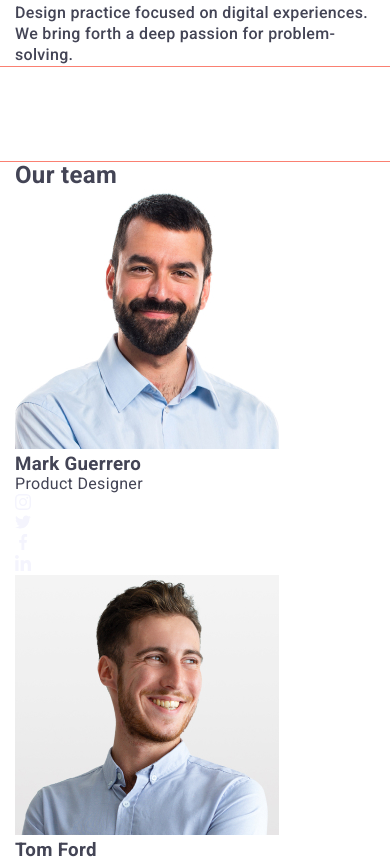
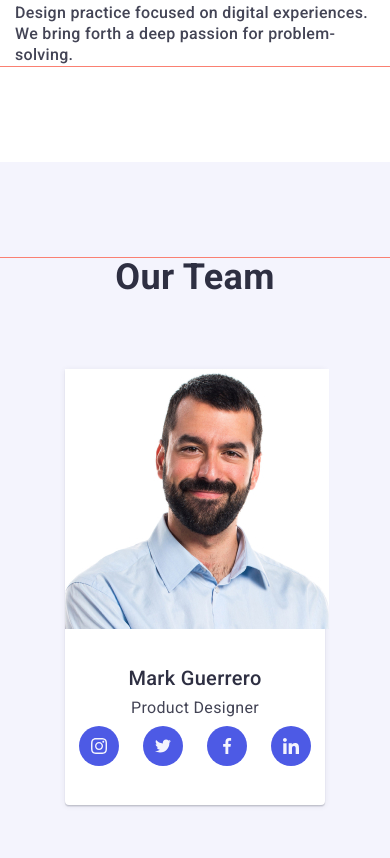
Before and after one commit to VitalinaShpir/Home-work-07, a plain HTML site: page index.html in a window 390 px wide. Shown: the part 1210-2068 px from the top of the page. Drawn offline with nearby package versions, Linux system fonts and the light colour scheme.

Commit message:
add team section

```diff
--- a/css/main.styles.css
+++ b/css/main.styles.css
@@ -176,6 +176,24 @@ p {
   justify-content: space-between;
 }
 
+/* ----------------HEADER MOBILE MENU----------------- */
+
+@media screen and (max-width: 767px) {
+  .mobile-menu {
+    position: fixed;
+    width: 100%;
+    height: 100%;
+    z-index: 1000;
+    top: 0;
+    left: 0;
+    background-color: var(--white-color);
+    box-shadow: 0px 2px 1px rgba(46, 47, 66, 0.08), 0px 1px 1px rgba(46, 47, 66, 0.16),
+      0px 1px 6px rgba(46, 47, 66, 0.08);
+  }
+
+}
+
+
 /**
 |============================
 | HERO SECTION STYLES
@@ -325,7 +343,6 @@ p {
     text-align: center;
     padding: 0px;
   }
-
 }
 
 @media screen and (min-width: 768px) {
@@ -337,29 +354,26 @@ p {
     margin: 0px 0px 8px 0px;
     padding: 0px;
   }
-
 }
 
 @media screen and (max-width: 767px) {
-  .benefits-item:not(:last-child){
+  .benefits-item:not(:last-child) {
     margin-bottom: 72px;
   }
-
 }
 
-
 @media screen and (min-width: 768px) {
-  .benefits-txt{
+  .benefits-txt {
     width: 356px;
   }
-  .benefits-list{
+  .benefits-list {
     display: flex;
     flex-wrap: wrap;
     gap: 24px;
   }
-.benefits-item:nth-child(-n + 2){
-  margin-bottom: 48px;
-}
+  .benefits-item:nth-child(-n + 2) {
+    margin-bottom: 48px;
+  }
 }
 
 /**
@@ -369,17 +383,109 @@ p {
 */
 
 @media screen and (max-width: 1199px) {
-.tasks {
-display: none;
+  .tasks {
+    display: none;
+  }
 }
-}
-
 
 /**
 |============================
 | TEAM SECTION STYLES
 |============================
 */
+@media screen and (max-width: 1199px) {
+  .team {
+    padding-top: 96px;
+    padding-bottom: 96px;
+    background-color: var(--light-bg-color);
+  }
+
+}
+
+@media screen and (max-width: 767px) {
+  .team-item {
+    display: block;
+    background-color: var(--white-color);
+    width: 260px;
+    height: 436px;
+    margin: 0 auto;
+    text-align: center;
+    align-items: center;
+    box-shadow: 0px 1px 6px rgba(46, 47, 66, 0.08), 0px 1px 1px rgba(46, 47, 66, 0.16),
+      0px 2px 1px rgba(46, 47, 66, 0.08);
+    border-radius: 0px 0px 4px 4px;
+}
+.team-item:not(:last-child) {
+  margin-bottom: 72px;
+}
+  }
+
+.section-title {
+  font-weight: 700;
+  font-size: 36px;
+  line-height: 1.1;
+  text-align: center;
+  text-transform: capitalize;
+  color: var(--dark-bg-color);
+  margin: 0px 0px 72px 0px;
+  padding: 0px;
+}
+
+.img {
+  display: block;
+  max-width: 100%;
+  height: auto;
+}
+.name-container {
+  padding-top: 32px;
+  padding-bottom: 32px;
+}
+.object-item {
+  font-weight: 500;
+  font-size: 20px;
+  line-height: 1.2;
+  color: var(--dark-bg-color);
+  margin: 0 0 8px 0;
+}
+.object-descr {
+  font-size: 16px;
+  line-height: 1.3;
+  color: var(--main-text-color);
+  margin: 0;
+  padding: 0px;
+}
+.social-list-link {
+  display: flex;
+  justify-content: center;
+  align-items: center;
+  width: 40px;
+  height: 40px;
+  background-color: var(--primary-brand-color);
+  border-radius: 50%;
+  transition: background-color var(--transition-effect);
+}
+.social-list-link:hover,
+.social-list-link:focus {
+  background-color: var(--pressed-state-color);
+}
+.social-list {
+  display: flex;
+  justify-content: center;
+  gap: 24px;
+  margin-top: 8px;
+}
+@media screen and (min-width: 768px) {
+
+  .team-list {
+    display: flex;
+    flex-wrap: wrap;
+    justify-content: space-evenly;
+    column-gap: 24px;
+    row-gap: 64px;
+  }
+
+}
+
 
 /**
 |============================
```
Also changed, not shown: index.html (+54 -1 lines).
